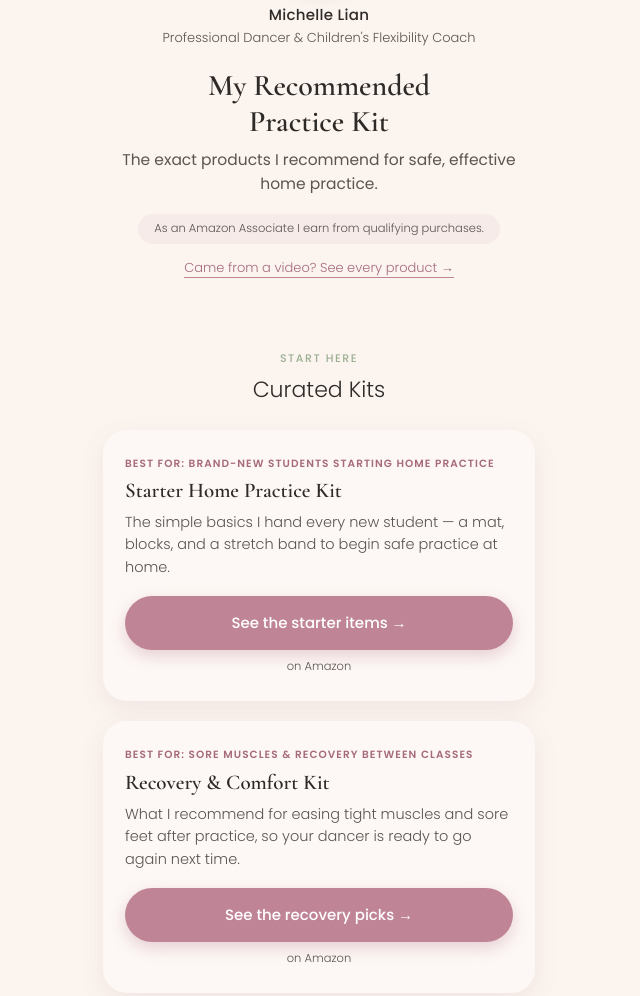
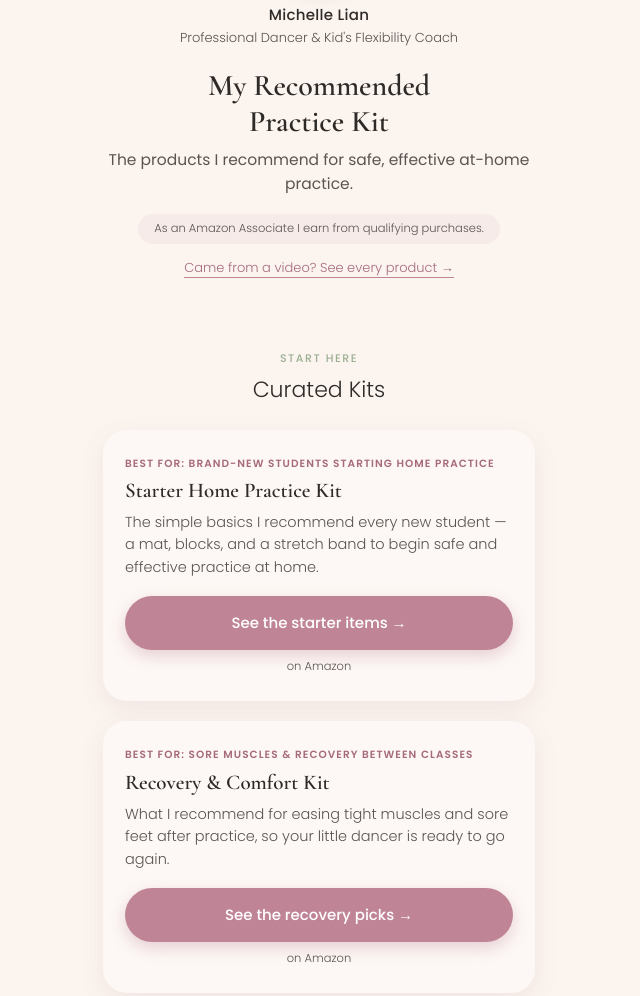
Before and after one commit to chadachilles9483-lab/michelle-dance-kit, a plain HTML site: page index.html in a window 1280 px wide. Shown: the part 149-1145 px from the top of the page, without its empty margins (321-961 px from the left). Drawn offline with nearby package versions, Linux system fonts and the light colour scheme.

Commit message:
Update index.html

```diff
--- a/index.html
+++ b/index.html
@@ -27,9 +27,6 @@
     STARTER_KIT_LINK:    "https://www.amazon.com/hz/wishlist/ls/YSS2BEV4MC5I?&linkCode=ll2&tag=chad9483-20&linkId=10488539c40c0975e16f0cfe2af01cf9&language=en_US&ref_=as_li_ss_tl",   // EDIT: Replace this Amazon link
     RECOVERY_KIT_LINK:   "https://www.amazon.com/hz/wishlist/ls/YPO0DSHI7OE3?&linkCode=ll2&tag=chad9483-20&linkId=ae93553d33ed0643a921f501fdb392eb&language=en_US&ref_=as_li_ss_tl",   // EDIT: Replace this Amazon link
     UPGRADE_KIT_LINK:    "https://www.amazon.com/hz/wishlist/ls/2COSIA16KGJHJ?&linkCode=ll2&tag=chad9483-20&linkId=b43f18c536cae841d7f56f7e4b3cc63f&language=en_US&ref_=as_li_ss_tl",  // EDIT: Replace this Amazon link
-    CATEGORY_MATS_LINK:      "https://www.amazon.com",   // TEMPORARY: goes to Amazon homepage until you make a Mats Idea List — EDIT: Replace this Amazon link
-    CATEGORY_RECOVERY_LINK:  "https://www.amazon.com",   // TEMPORARY: goes to Amazon homepage until you make a Recovery Tools Idea List — EDIT: Replace this Amazon link
-    CATEGORY_SUPPORT_LINK:   "https://www.amazon.com"    // TEMPORARY: goes to Amazon homepage until you make a Support Idea List — EDIT: Replace this Amazon link
   };
 
   // This runs automatically after the page loads.
@@ -57,13 +54,13 @@
     <div class="name">Michelle Lian</div>
 
     <!-- EDIT: Change this credential line -->
-    <div class="credential">Professional Dancer &amp; Children's Flexibility Coach</div>
+    <div class="credential">Professional Dancer &amp; Kid's Flexibility Coach</div>
 
     <!-- EDIT: Change this headline -->
     <h1>My Recommended<br>Practice Kit</h1>
 
     <!-- EDIT: Change this subheadline -->
-    <p class="subhead">The exact products I recommend for safe, effective home practice.</p>
+    <p class="subhead">The products I recommend for safe, effective at-home practice.</p>
 
     <!-- Amazon disclosure — required wording, keep as-is -->
     <div class="disclosure">As an Amazon Associate I earn from qualifying purchases.</div>
@@ -87,7 +84,7 @@
       <h3>Starter Home Practice Kit</h3>
 
       <!-- EDIT: Update kit description here -->
-      <p>The simple basics I hand every new student — a mat, blocks, and a stretch band to begin safe practice at home.</p>
+      <p>The simple basics I recommend every new student — a mat, blocks, and a stretch band to begin safe and effective practice at home.</p>
 
       <!-- EDIT: Change button text if you'd like -->
       <a class="btn" href="#" data-link="STARTER_KIT_LINK" target="_blank" rel="noopener">See the starter items &rarr;</a>
@@ -103,7 +100,7 @@
       <h3>Recovery &amp; Comfort Kit</h3>
 
       <!-- EDIT: Update kit description here -->
-      <p>What I recommend for easing tight muscles and sore feet after practice, so your dancer is ready to go again next time.</p>
+      <p>What I recommend for easing tight muscles and sore feet after practice, so your little dancer is ready to go again.</p>
 
       <!-- EDIT: Change button text if you'd like -->
       <a class="btn" href="#" data-link="RECOVERY_KIT_LINK" target="_blank" rel="noopener">See the recovery picks &rarr;</a>
@@ -241,7 +238,7 @@
   <footer>
     <!-- EDIT: Change name -->
     <div class="brand">Michelle Lian</div>
-    <div>Professional Dancer &amp; Children's Flexibility Coach</div>
+    <div>Professional Dancer &amp; Kid's Flexibility Coach</div>
 
     <!-- Required Amazon disclosure — keep this wording -->
     <p class="full-disclosure">
```
